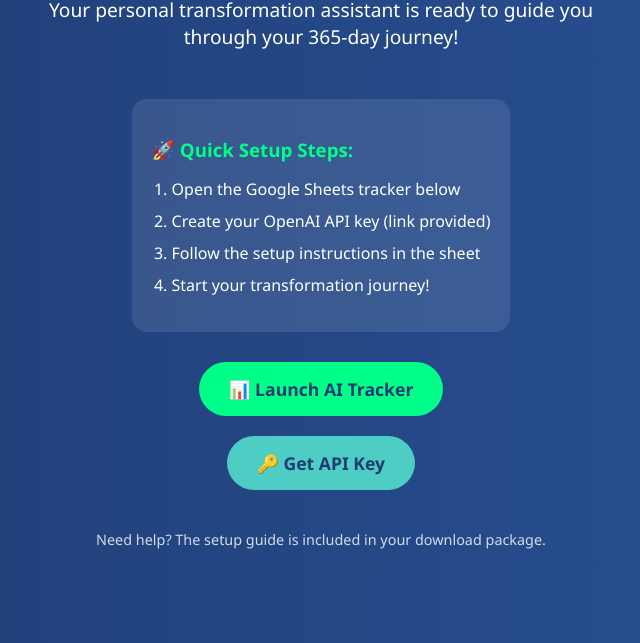
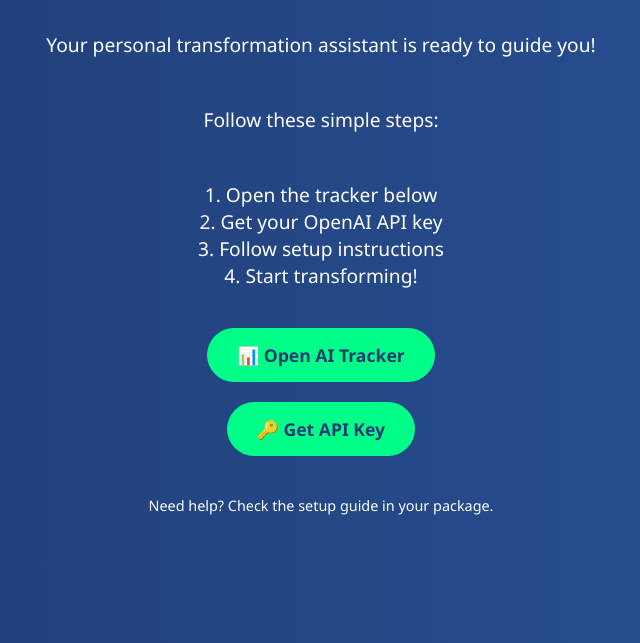
Before and after one commit to alphaboostgift/triadcoach, a plain HTML site: page ai-setup/index.html in a window 1280 px wide. Shown: the part 197-840 px from the top of the page, without its empty margins (319-959 px from the left). Drawn offline with Linux system fonts and the light colour scheme.

Commit message:
Update index.html

```diff
--- a/ai-setup/index.html
+++ b/ai-setup/index.html
@@ -27,23 +27,6 @@
       margin-bottom: 1.5em;
       max-width: 600px;
     }
-    .steps {
-      background: rgba(255, 255, 255, 0.1);
-      padding: 20px;
-      border-radius: 15px;
-      margin: 20px 0;
-      text-align: left;
-    }
-    .steps h3 {
-      color: #00ff88;
-      margin-bottom: 15px;
-    }
-    .steps ol {
-      padding-left: 20px;
-    }
-    .steps li {
-      margin-bottom: 10px;
-    }
     a {
       background: #00ff88;
       color: #1e3c72;
@@ -58,36 +41,22 @@
     }
     a:hover {
       background: #00cc6a;
-      transform: translateY(-2px);
-    }
-    .btn-secondary {
-      background: #4ecdc4;
-    }
-    .btn-secondary:hover {
-      background: #44a08d;
     }
   </style>
 </head>
 <body>
   <h1>🤖 Activate Your AI Coach</h1>
-  <p>Your personal transformation assistant is ready to guide you through your 365-day journey!</p>
+  <p>Your personal transformation assistant is ready to guide you!</p>
+  <p>Follow these simple steps:</p>
+  <p>1. Open the tracker below<br>
+     2. Get your OpenAI API key<br>
+     3. Follow setup instructions<br>
+     4. Start transforming!</p>
 
-  <div class="steps">
-    <h3>🚀 Quick Setup Steps:</h3>
-    <ol>
-      <li>Open the Google Sheets tracker below</li>
-      <li>Create your OpenAI API key (link provided)</li>
-      <li>Follow the setup instructions in the sheet</li>
-      <li>Start your transformation journey!</li>
-    </ol>
-  </div>
+  <a href="https://docs.google.com/spreadsheets/d/1ae0qGlCQ9FsqQflxs0Y5T-ktWvZTXJDgq0qTD20sr4HEq/edit?gid=0#gid=0" target="_blank">📊 Open AI Tracker</a>
 
-  <a href="https://docs.google.com/spreadsheets/d/1ae0qGlCQ9FsqQflxs0Y5T-ktWvZTXJDgq0qTD20sr4HEq/edit?gid=0#gid=0" target="_blank">📊 Launch AI Tracker</a>
+  <a href="https://platform.openai.com/api-keys" target="_blank">🔑 Get API Key</a>
 
-  <a href="https://platform.openai.com/api-keys" target="_blank" class="btn-secondary">🔑 Get API Key</a>
-
-  <p style="font-size: 0.9em; opacity: 0.8; margin-top: 30px;">
-    Need help? The setup guide is included in your download package.
-  </p>
+  <p style="font-size: 0.9em; margin-top: 30px;">Need help? Check the setup guide in your package.</p>
 </body>
 </html>
```
